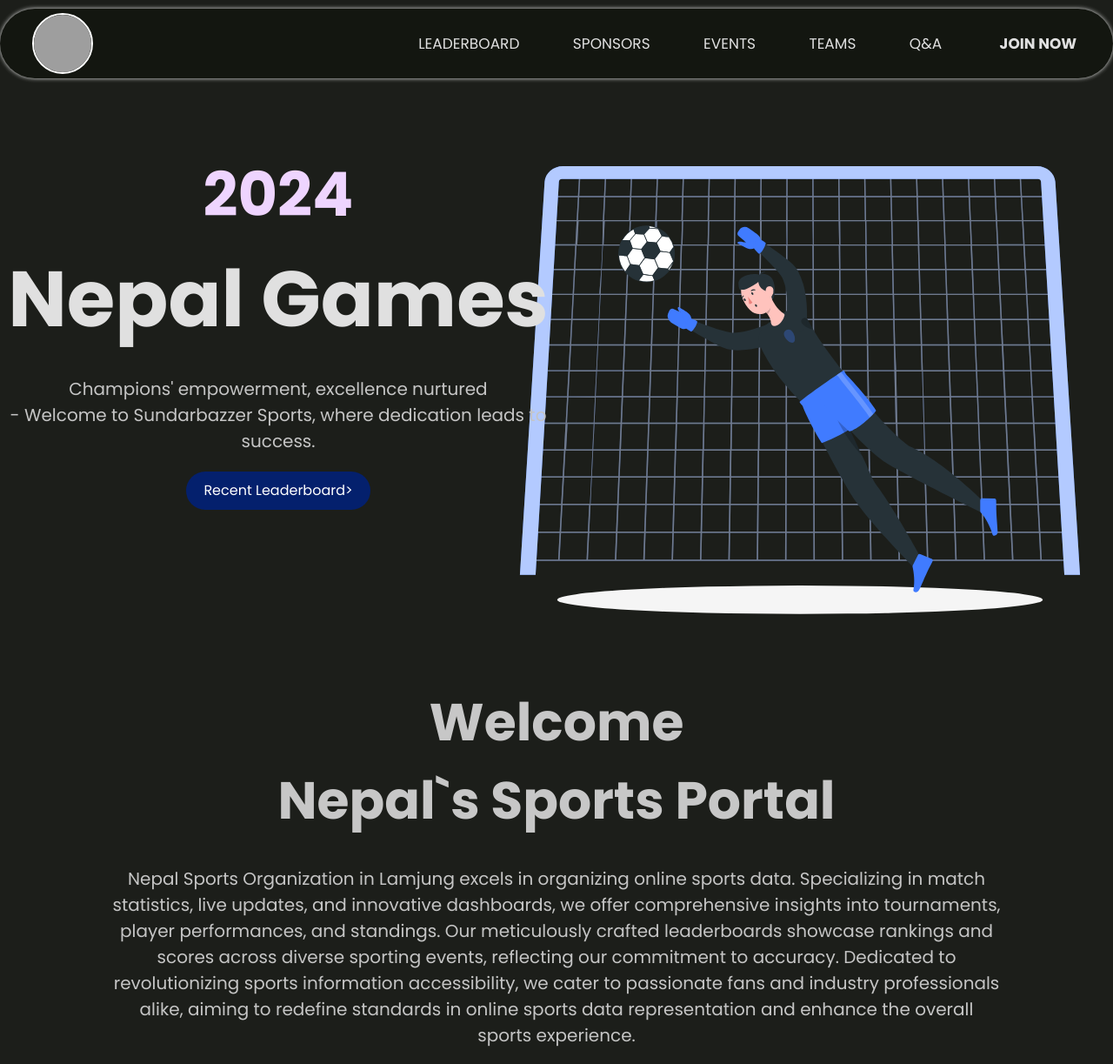
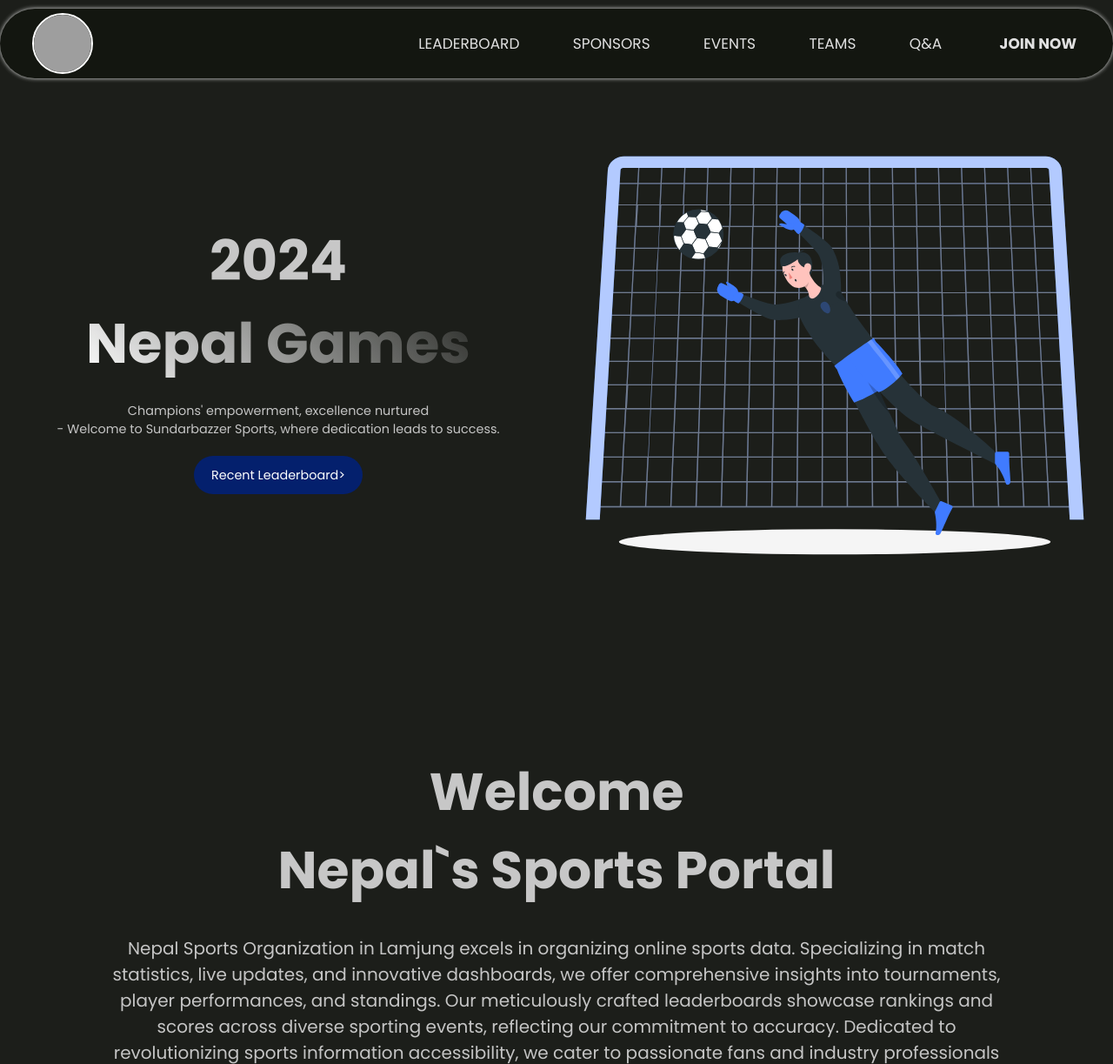
Before and after one commit to anilSysBit/SundarbazzerSports, a Django app: page / in a window 1280 px wide. Shown: the top 1223 px of the page at 87% size. Run offline with Django 4.2, Linux system fonts and the light colour scheme; data comes from the database, SQL or seed files in the repository; data that the repository does not hold is empty; some libraries are stand-ins or nearby versions; grey boxes are pictures that could not be loaded.

Commit message:
Design Manipulated

```diff
--- a/static/styles/main.css
+++ b/static/styles/main.css
@@ -140,12 +140,12 @@
 }
 
 .homepage {
-  height: 90vh;
+  height: 100vh;
   width: 100%;
-  background-image: url("../images/ftbg.svg");
   background-position: center right;
   background-repeat: no-repeat;
   background-size: contain;
+  display: flex;
 }
 .homepage section {
   bottom: 20%;
@@ -158,10 +158,19 @@
 }
 .homepage section h1 {
   padding-bottom: 20px;
-  color: rgb(238, 212, 255);
+  font-size: 4rem;
 }
 .homepage section h1 span {
-  font-size: 90px;
+  background-image: linear-gradient(45deg, white, rgba(156, 156, 156, 0.1));
+  -webkit-background-clip: text;
+          background-clip: text;
+  -webkit-text-fill-color: transparent;
+}
+.homepage section p {
+  font-size: 0.9rem;
+}
+.homepage .goal_img {
+  width: 50%;
 }
 
 .home_sponsors {
@@ -204,7 +213,7 @@
   color: white;
   border-radius: 50px;
   border: none;
-  font-size: 1rem;
+  font-size: 0.9rem;
   margin-top: 20px;
   cursor: pointer;
 }
--- a/static/styles/main.scss
+++ b/static/styles/main.scss
@@ -153,13 +153,14 @@
 }
 
 .homepage {
-  height: 90vh;
+  height: 100vh;
   width: 100%;
   // border: 5px solid white;
-  background-image: url("../images/ftbg.svg");
+  // background-image: url("../images/ftbg.svg");
   background-position: center right;
   background-repeat: no-repeat;
   background-size: contain;
+  display: flex;
   section {
     // border: 2px solid white;
     bottom: 20%;
@@ -173,12 +174,22 @@
 
     h1 {
       padding-bottom: 20px;
-      color: rgb(238, 212, 255);
+      font-size: 4rem;
       span {
-        font-size: 90px;
+        background-image:linear-gradient(45deg,white,rgba(156, 156, 156, 0.1));
+        background-clip: text;
+        -webkit-text-fill-color: transparent;
       }
     }
+    p{
+      font-size: 0.9rem;
+    }
   }
+  .goal_img{
+    // border: 2px solid green;
+    width: 50%;
+  }
+
 }
 
 .home_sponsors {
@@ -227,7 +238,7 @@
   color: white;
   border-radius: 50px;
   border: none;
-  font-size: 1rem;
+  font-size: 0.9rem;
   margin-top: 20px;
   cursor: pointer;
   &:hover{
--- a/templates/homepage.html
+++ b/templates/homepage.html
@@ -8,13 +8,10 @@
 
         <a href="{% url 'leaderboard' %}"><button class="leaderboard_button">Recent Leaderboard></button></a>
     </section>
-    <!-- <div class="ball-container">
-        <div class="ball"></div>
-        <div class="ball"></div>
-        <div class="ball"></div>
-        <div class="ball"></div>
-        <div class="ball"></div>
-    </div> -->
+
+    <div class="goal_img">
+        <img src="../static/images/ftbg.svg" alt="dd">
+    </div>
 </div>
 
 <!-- Sponsors Block -->
```
Also changed, not shown: 1 other file.
